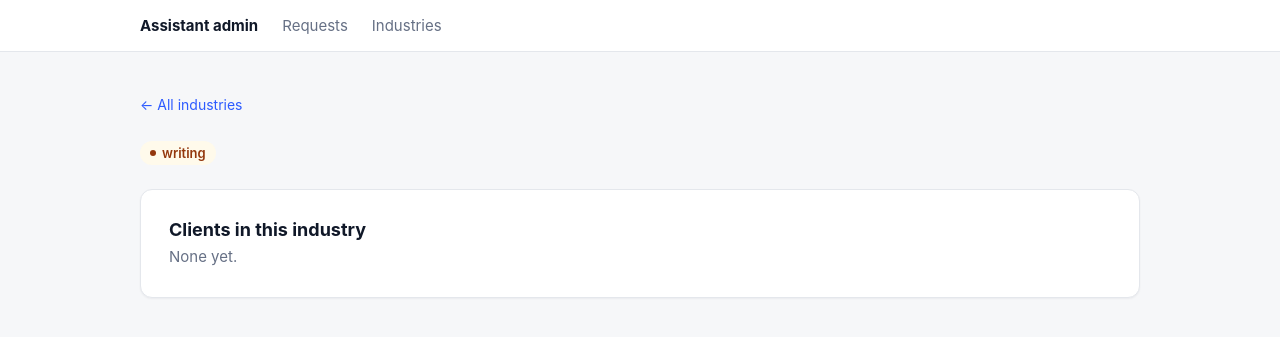
After one commit to Jackson-earl/ElevenLabs-AI-Widget, a Flask app: template templates/admin/admin_industry.html in a window 1280 px wide. The commit adds this page. Shown: the top 337 px of the page. Run offline with Flask 3, Linux system fonts and the light colour scheme; the template is opened without the code that fills it, so the values that code supplies are empty; some libraries are stand-ins or nearby versions.

Commit message:
Add industry Q&A, written by OpenAI and approved in the admin pages
The intake form asks for the client's industry. For each new industry,
the worker asks OpenAI for the 10 questions customers most often ask in
that field, with general expert answers, and saves them as a draft. The
new Industries admin pages let you edit a draft, ask for it again, or
approve and release it.

Approving uploads the Q&A once as a shared ElevenLabs text document kept
in the prompt, adds it to every agent already built in that industry,
and new builds include it. Editing approved Q&A updates every agent at
once. The system prompt now has the agent answer general questions like
an expert and speak well of the company, while company specifics still
come only from its facts and website.

Writing industry questions needs OPENAI_API_KEY; OPENAI_MODEL overrides
the default model, gpt-6.1-sol.

Amp-Thread-ID: https://ampcode.com/threads/T-01a1c765-56da-75a0-ade1-5316a6ac3b96
Co-authored-by: Jackson Earl <jackde6804@gmail.com>

```diff
--- a/backend/app.py
+++ b/backend/app.py
@@ -21,8 +21,9 @@ from flask import Flask, Response, abort, flash, redirect, render_template, requ
 from werkzeug.utils import secure_filename
 
 import db
-from build_agent import (DEMO_DAYS, FACT_FIELDS, FILE_TYPES, MAX_FILE_BYTES, PUBLIC_URL, BuildError, check_site,
-                         company_name, embed_code, facts_text, set_allowed_domains, update_facts)
+from build_agent import (DEMO_DAYS, FACT_FIELDS, FILE_TYPES, MAX_FILE_BYTES, PUBLIC_URL, BuildError, add_industry_doc,
+                         check_site, company_name, create_industry_doc, embed_code, facts_text, set_allowed_domains,
+                         update_text_doc)
 
 # The repository root, one folder up from this file. templates/, static/ and uploads/ are there.
 ROOT = os.path.dirname(os.path.dirname(os.path.abspath(__file__)))
@@ -55,8 +56,11 @@ def submit():
     company = form.get("company", "").strip()
     website = form.get("website", "").strip()
     email = form.get("email", "").strip()
-    if not company or not website or not email:
-        return show_error("Please fill in your company name, website, and email.")
+    industry = " ".join(form.get("industry", "").split())
+    if not company or not website or not email or not industry:
+        return show_error("Please fill in your company name, industry, website, and email.")
+    if len(industry) > 60:
+        return show_error("Please describe your industry in a few words, such as \"Plumbing\" or \"Dental clinic\".")
     if "@" not in email or "." not in email.split("@")[-1]:
         return show_error("That email address doesn't look right.")
 
@@ -97,7 +101,9 @@ def submit():
         paths.append(path)
 
     facts = {key: form.get(key, "").strip() for key, _, _ in FACT_FIELDS if form.get(key, "").strip()}
-    db.add_request(company, website, email, facts=facts, files=paths, folder_id=demo_crawl(website))
+    # A new industry is added as a draft; the worker writes its common questions for you to approve.
+    db.add_request(company, website, email, facts=facts, files=paths, folder_id=demo_crawl(website),
+                   industry_id=db.add_industry(industry))
     # Redirect after a successful POST, so refreshing the thanks page cannot submit twice.
     return redirect(url_for("thanks"))
 
@@ -312,6 +318,7 @@ def admin_review(request_id):
     return render_template("admin/admin_review.html", r=found, files=files, fields=FACT_FIELDS,
                            actions=[name for name, (allowed, _) in ACTIONS.items() if found["status"] in allowed],
                            domains=", ".join(default_domains(found["website"])),
+                           industry=found["industry_id"] and db.get_industry(found["industry_id"]),
                            refresh=found["status"] in ("queued", "building"))
 
 
@@ -380,7 +387,7 @@ def admin_save_facts(request_id):
         # Update ElevenLabs first and the database second, so the database never claims
         # the agent has facts that ElevenLabs refused.
         try:
-            update_facts(found["facts_doc_id"], text)
+            update_text_doc(found["facts_doc_id"], text)
         except BuildError as e:
             flash(f"ElevenLabs didn't accept the change: {e}", "error")
             return back
@@ -393,3 +400,89 @@ def admin_save_facts(request_id):
         else:
             flash("Saved. This agent was built without a facts document, so click Rebuild to use them.")
     return back
+
+
+# ---------------------------------------------------------------- Industries
+
+
+def industry_or_404(industry_id):
+    found = db.get_industry(industry_id)
+    if found is None:
+        abort(404)
+    return found
+
+
+def writing(industry):
+    """True while the worker hasn't written this industry's draft questions yet."""
+    return industry["status"] == "draft" and not industry["questions"] and not industry["error"]
+
+
+@app.get("/admin/industries")
+def admin_industries():
+    rows = db.list_industries()
+    return render_template("admin/admin_industries.html", rows=rows, refresh=any(writing(i) for i in rows))
+
+
+@app.get("/admin/industries/<int:industry_id>")
+def admin_industry(industry_id):
+    found = industry_or_404(industry_id)
+    return render_template("admin/admin_industry.html", industry=found, requests=db.industry_requests(industry_id),
+                           refresh=writing(found))
+
+
+@app.post("/admin/industries/<int:industry_id>")
+def admin_save_industry(industry_id):
+    """Save the questions. "Approve and release" also uploads them to ElevenLabs and adds them to
+    every agent already built in this industry; once approved, saving updates them for all of them."""
+    found = industry_or_404(industry_id)
+    text = request.form.get("questions", "").strip()
+    back = redirect(url_for("admin_industry", industry_id=industry_id))
+    if not text:
+        flash("The questions can't be empty.", "error")
+        return back
+    if found["status"] != "approved" and request.form.get("approve") != "1":
+        db.update_industry(industry_id, questions=text)
+        flash("Saved as a draft. No agent uses it until you approve it.")
+        return back
+
+    # Update ElevenLabs first and the database second, like saving facts.
+    try:
+        if found["doc_id"]:
+            update_text_doc(found["doc_id"], text)
+            doc_id = found["doc_id"]
+        else:
+            doc_id = create_industry_doc(found["name"], text)
+    except BuildError as e:
+        flash(f"ElevenLabs didn't accept the questions: {e}", "error")
+        return back
+    db.update_industry(industry_id, questions=text, status="approved", doc_id=doc_id, error=None)
+    if found["status"] == "approved":
+        flash("Saved. Every agent in this industry uses the new questions from its next conversation.")
+        return back
+
+    # Newly approved: agents built while it was a draft don't have the guide yet.
+    added, failed = 0, []
+    for r in db.industry_requests(industry_id):
+        if not r["agent_id"]:
+            continue  # still queued or building; the worker adds it when the build finishes
+        try:
+            add_industry_doc(r["agent_id"], found["name"], doc_id)
+            added += 1
+        except BuildError as e:
+            app.logger.warning("Couldn't add the %s guide to agent %s: %s", found["name"], r["agent_id"], e)
+            failed.append(r["company"])
+    flash(f"Approved and added to {added} existing agent{'' if added == 1 else 's'}. New builds include it.")
+    if failed:
+        flash(f"Couldn't add it to {', '.join(failed)}. Rebuild those to include it.", "error")
+    return back
+
+
+@app.post("/admin/industries/<int:industry_id>/rewrite")
+def admin_rewrite_industry(industry_id):
+    found = industry_or_404(industry_id)
+    if found["status"] == "approved":
+        flash("These questions are approved and in use. Edit them here instead.", "error")
+    else:
+        db.update_industry(industry_id, questions="", error=None)
+        flash("The worker will write new questions as soon as it's free.")
+    return redirect(url_for("admin_industry", industry_id=industry_id))
--- a/static/css/admin.css
+++ b/static/css/admin.css
@@ -86,3 +86,11 @@ pre {
   dl { grid-template-columns: 1fr; gap: 2px; }
   dd { margin-bottom: 10px; }
 }
+
+/* ---------------------------------------------------------------- Industry page */
+
+textarea.questions { min-height: 520px; font-size: 15px; }
+.form-actions { display: flex; flex-wrap: wrap; gap: 8px; }
+.plain-list { margin: 12px 0 0; padding: 0; list-style: none; }
+.plain-list li { display: flex; flex-wrap: wrap; align-items: center; gap: 8px 12px; padding: 10px 0; border-top: 1px solid var(--line); }
+.plain-list li:first-child { border-top: 0; padding-top: 0; }
--- a/templates/admin/admin_base.html
+++ b/templates/admin/admin_base.html
@@ -5,6 +5,7 @@
   <div class="topbar-inner">
     <strong>Assistant admin</strong>
     <a href="{{ url_for('admin_list') }}">Requests</a>
+    <a href="{{ url_for('admin_industries') }}">Industries</a>
   </div>
 </header>
 {% endblock %}
--- /dev/null
+++ b/templates/admin/admin_industry.html
@@ -0,0 +1,61 @@
+{% extends "admin/admin_base.html" %}
+{% block title %}{{ industry.name }}: admin{% endblock %}
+{% block content %}
+<a class="back" href="{{ url_for('admin_industries') }}">&larr; All industries</a>
+
+<div class="page-head">
+  <div>
+    <h1>{{ industry.name }}</h1>
+    <p>
+      {% include "admin/industry_status.html" %}
+      {% if refresh %}<span class="muted">The worker is asking OpenAI for the common questions. This page refreshes itself.</span>{% endif %}
+    </p>
+  </div>
+  {% if industry.status != 'approved' and (industry.questions or industry.error) %}
+  <div class="actions">
+    <form method="post" action="{{ url_for('admin_rewrite_industry', industry_id=industry.id) }}"
+          onsubmit="return confirm('Throw away this draft and ask OpenAI for new questions?')"><button class="secondary">Write again</button></form>
+  </div>
+  {% endif %}
+</div>
+
+{% if industry.error %}
+<section class="card danger-zone">
+  <h2>What went wrong</h2>
+  <pre>{{ industry.error }}</pre>
+</section>
+{% endif %}
+
+{% if industry.questions %}
+<section class="card">
+  <h2>Common questions</h2>
+  <p>{% if industry.status == 'approved' %}Every agent in this industry has these in its prompt. Saving updates them all right away, with no rebuild.{% else %}Check every answer before approving: agents present this as expert knowledge. Each question is a "## " heading with its answer below. Answers must stay general, with no prices or promises that only fit one business.{% endif %}</p>
+  <form method="post" action="{{ url_for('admin_save_industry', industry_id=industry.id) }}">
+    <label for="questions">Questions and answers</label>
+    <textarea id="questions" name="questions" class="questions">{{ industry.questions }}</textarea>
+    <div class="form-actions">
+      {% if industry.status == 'approved' %}
+        <button>Save</button>
+      {% else %}
+        <button name="approve" value="1" onclick="return confirm('Release these questions to every agent in this industry?')">Approve and release</button>
+        <button class="secondary">Save draft</button>
+      {% endif %}
+    </div>
+  </form>
+</section>
+{% endif %}
+
+<section class="card">
+  <h2>Clients in this industry</h2>
+  {% if requests %}
+  <ul class="plain-list">
+    {% for r in requests %}
+      <li><a href="{{ url_for('admin_review', request_id=r.id) }}">{{ r.company }}</a>
+        <span class="status {{ r.status }}">{{ r.status.replace('_', ' ') }}</span></li>
+    {% endfor %}
+  </ul>
+  {% else %}
+  <p>None yet.</p>
+  {% endif %}
+</section>
+{% endblock %}
--- a/templates/admin/admin_review.html
+++ b/templates/admin/admin_review.html
@@ -55,6 +55,10 @@
 <section class="card">
   <h2>Request</h2>
   <dl>
+    {% if industry %}
+      <dt>Industry</dt><dd><a href="{{ url_for('admin_industry', industry_id=industry.id) }}">{{ industry.name }}</a>
+        <span class="muted">{{ 'questions approved' if industry.status == 'approved' else 'questions waiting for your approval' }}</span></dd>
+    {% endif %}
     <dt>Website</dt><dd><a href="{{ r.website }}" target="_blank" rel="noopener">{{ r.website }}</a></dd>
     <dt>Email</dt><dd>{{ r.contact_email }}</dd>
     <dt>Submitted</dt><dd>{{ r.created_at | ago }}</dd>
--- /dev/null
+++ b/templates/admin/industry_status.html
@@ -0,0 +1,6 @@
+{# The status pill for an industry. Included by the industry list and the industry page. #}
+{% if industry.status == 'approved' %}<span class="status approved">approved</span>
+{% elif industry.error %}<span class="status failed">failed</span>
+{% elif not industry.questions %}<span class="status building">writing</span>
+{% else %}<span class="status ready_for_review">ready for review</span>
+{% endif %}
--- a/templates/base/intake.html
+++ b/templates/base/intake.html
@@ -1,7 +1,7 @@
 {% extends "base/base.html" %}
 {% block content %}
 <h1>Set up your AI assistant</h1>
-<p class="lead">Tell us your website and we'll build an assistant that answers your visitors' questions. Everything below the first three fields is optional, but it makes the assistant more accurate.</p>
+<p class="lead">Tell us your website and we'll build an assistant that answers your visitors' questions. Everything below the first four fields is optional, but it makes the assistant more accurate.</p>
 
 <div class="callout">
   <p><strong>Not sure yet?</strong> See a free demo on your own website first. It takes a minute to ask for.</p>
@@ -17,6 +17,9 @@
 
     <label for="company">Company name</label>
     <input type="text" id="company" name="company" value="{{ form.get('company', '') }}" required>
+
+    <label for="industry">Your industry <span class="hint">In a few words. Your assistant also learns the questions customers usually ask in your field.</span></label>
+    <input type="text" id="industry" name="industry" value="{{ form.get('industry', '') }}" placeholder="Such as Plumbing, Dental clinic, or Roofing" maxlength="60" required>
 
     <label for="website">Website</label>
     <input type="text" id="website" name="website" value="{{ form.get('website', '') }}" placeholder="yourcompany.com" required>
```
Also changed, not shown: backend/build_agent.py (+53 -9 lines), backend/db.py (+69 -4 lines), backend/industry.py (added, +88 -0 lines), backend/worker.py (+41 -1 lines), templates/admin/admin_industries.html (added, +30 -0 lines), .amp/services.yaml.
